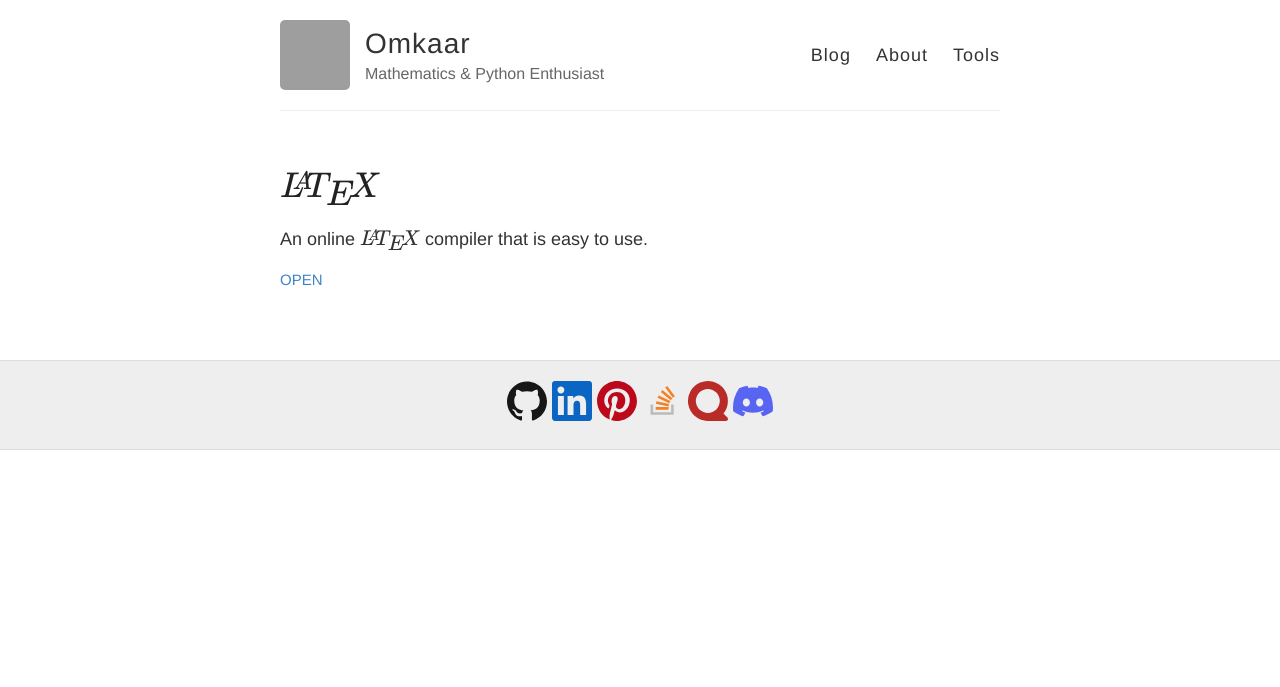
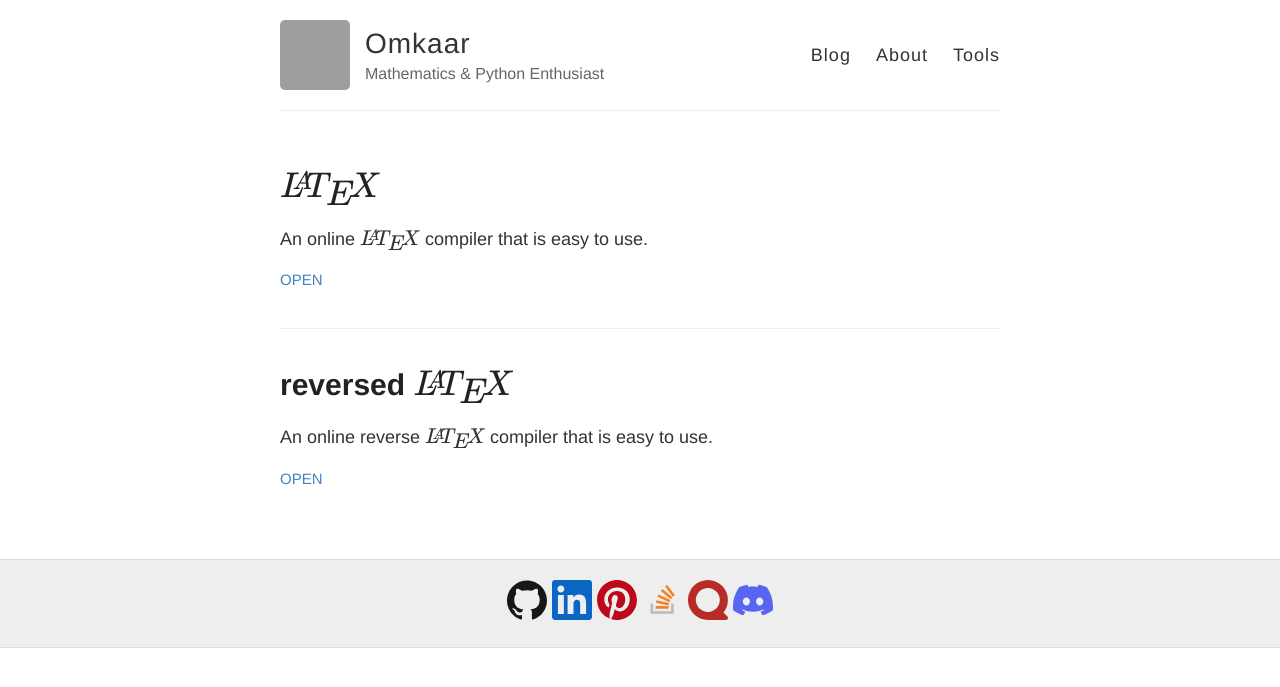
Before and after one commit to Ombucha/ombucha.github.io, a Jekyll site: the page built from tools.html, in a window 1280 px wide. Shown: the top 687 px of the page. Built offline with Jekyll 4.4.1, drawn with Linux system fonts in a browser that asks for light colours; grey boxes are pictures that could not be loaded.

Commit message:
Update tools.html

```diff
--- a/tools.html
+++ b/tools.html
@@ -16,4 +16,15 @@ permalink: tools
     <a href="{{ site.baseurl }}tools/latex" class="read-more">Open</a>
 
   </article>
+  <article class="post">
+
+    <h1><a href="{{ site.baseurl }}{{ post.url }}">{{ post.title }}</a>reversed $\LaTeX$</h1>
+
+    <div class="entry">
+      <p>An online reverse $\LaTeX$ compiler that is easy to use.</p>
+    </div>
+
+    <a href="{{ site.baseurl }}tools/xetal" class="read-more">Open</a>
+
+  </article>
 </div>
```
